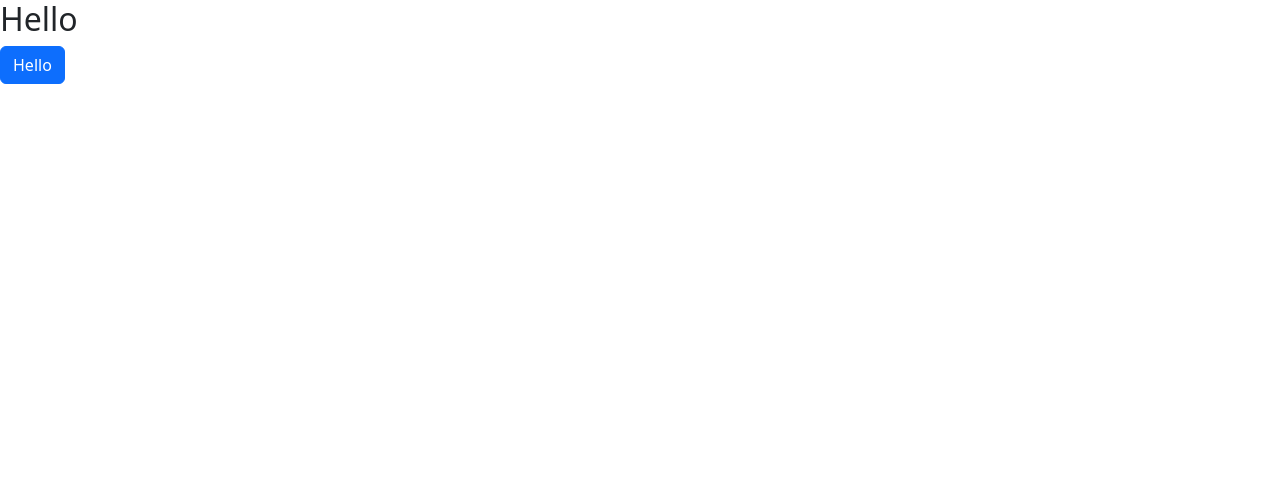
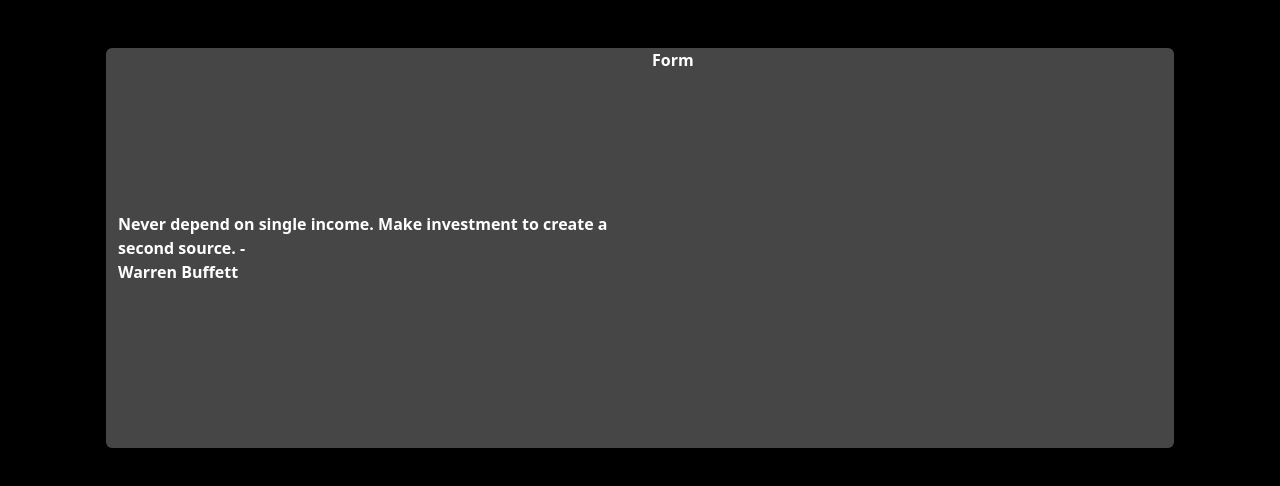
Before and after one commit to gyanendrapoudel/Finance-Tracker-, a React (Vite) app: page /signup in a window 1280 px wide. Before the commit this address had no page. Shown: the top 486 px of the page. Built offline with nearby package versions, Linux system fonts and the light colour scheme.

Commit message:
finacial tips display

```diff
--- a/src/App.css
+++ b/src/App.css
@@ -0,0 +1,9 @@
+.wrapper{
+    background-color: black;
+    min-height: 100vh;
+    color: white;
+}
+.main{
+    background-color: rgb(71, 70, 70);
+
+}
--- a/src/App.jsx
+++ b/src/App.jsx
@@ -6,17 +6,17 @@
 import { ToastContainer, toast } from 'react-toastify'
 import 'react-toastify/dist/ReactToastify.css'
 import Login from './Pages/Login'
+import SignUp from './Pages/SignUp'
 
 function App() {
 
   return (
     <>
-    <h2>Hello</h2>
-    <Button>Hello</Button>
-    <ToastContainer/>
-     <Routes>
-      <Route  path='/' element={<Login/>}/>
-     </Routes>
+      <ToastContainer />
+      <Routes>
+        <Route index element={<Login />} />
+        <Route  path='signup' element={<SignUp />} />
+      </Routes>
     </>
   )
 }
--- /dev/null
+++ b/src/Pages/SignUp.jsx
@@ -0,0 +1,22 @@
+import  Container  from "react-bootstrap/Container"
+import Row from 'react-bootstrap/Row'
+import Col from 'react-bootstrap/Col'
+import FinancialTips from "../components/FinancialTips"
+
+
+const SignUp = () => {
+
+  return (
+    <div className="wrapper ">
+      <Container className="p-5">
+        <Row className=" main rounded fw-bolder">
+          <Col>
+            <FinancialTips />
+          </Col>
+          <Col>Form</Col>
+        </Row>
+      </Container>
+    </div>
+  )
+}
+export default SignUp
--- /dev/null
+++ b/src/components/FinancialTips.jsx
@@ -0,0 +1,47 @@
+import { useEffect, useState } from "react"
+
+const financialTips = [
+  {
+    tip: 'Do not save what is left after spending, but spend what is left after saving.',
+    person: 'Warren Buffett',
+  },
+  {
+    tip: 'The individual investor should act consistently as an investor and not as a speculator.',
+    person: 'Ben Graham',
+  },
+  {
+    tip: 'An investment in knowledge pays the best interest.',
+    person: 'Benjamin Franklin',
+  },
+  {
+    tip: 'It’s not how much money you make, but how much money you keep, how hard it works for you, and how many generations you keep it for.',
+    person: 'Robert Kiyosaki',
+  },
+  {
+    tip: 'Never depend on single income. Make investment to create a second source.',
+    person: 'Warren Buffett',
+  },
+  {
+    tip: 'The stock market is filled with individuals who know the price of everything, but the value of nothing.',
+    person: 'Philip Fisher',
+  },
+]
+const FinancialTips = () => {
+    const [quote, setQuote] = useState(financialTips[0])
+    useEffect(()=>{
+        setInterval(()=>{
+         setQuote(financialTips[Math.floor(Math.random()*financialTips.length)])
+        },3000)
+    },[])
+  return (
+    <div
+      className=" d-flex flex-column justify-content-center"
+      style={{ height: '50vh' }}
+    >
+
+        {quote.tip} -<span className="fw-bold">{quote.person}</span>
+
+    </div>
+  )
+}
+export default FinancialTips
```
